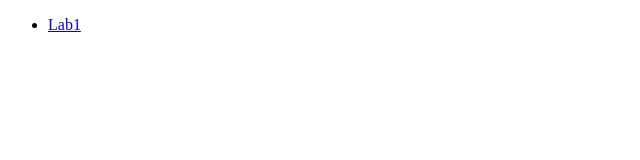
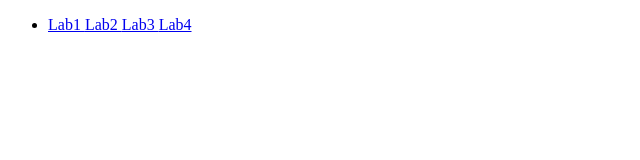
Before and after one commit to Tatheer-Za-ra/wad-labs, a plain HTML site: page index.html in a window 1280 px wide. Shown: the whole page, without its empty margins (0-640 px from the left). Drawn offline with Linux system fonts and the light colour scheme.

Commit message:
Update index.html

```diff
--- a/index.html
+++ b/index.html
@@ -11,6 +11,9 @@
         <ul>
             <li>
                 <a href="lab1/index.html">Lab1 </a>
+                 <a href="lab2/index.html">Lab2 </a>
+                 <a href="lab3/index.html">Lab3 </a>
+                 <a href="lab4/index.html">Lab4 </a>
             </li>
         </ul>
     </div>
```
